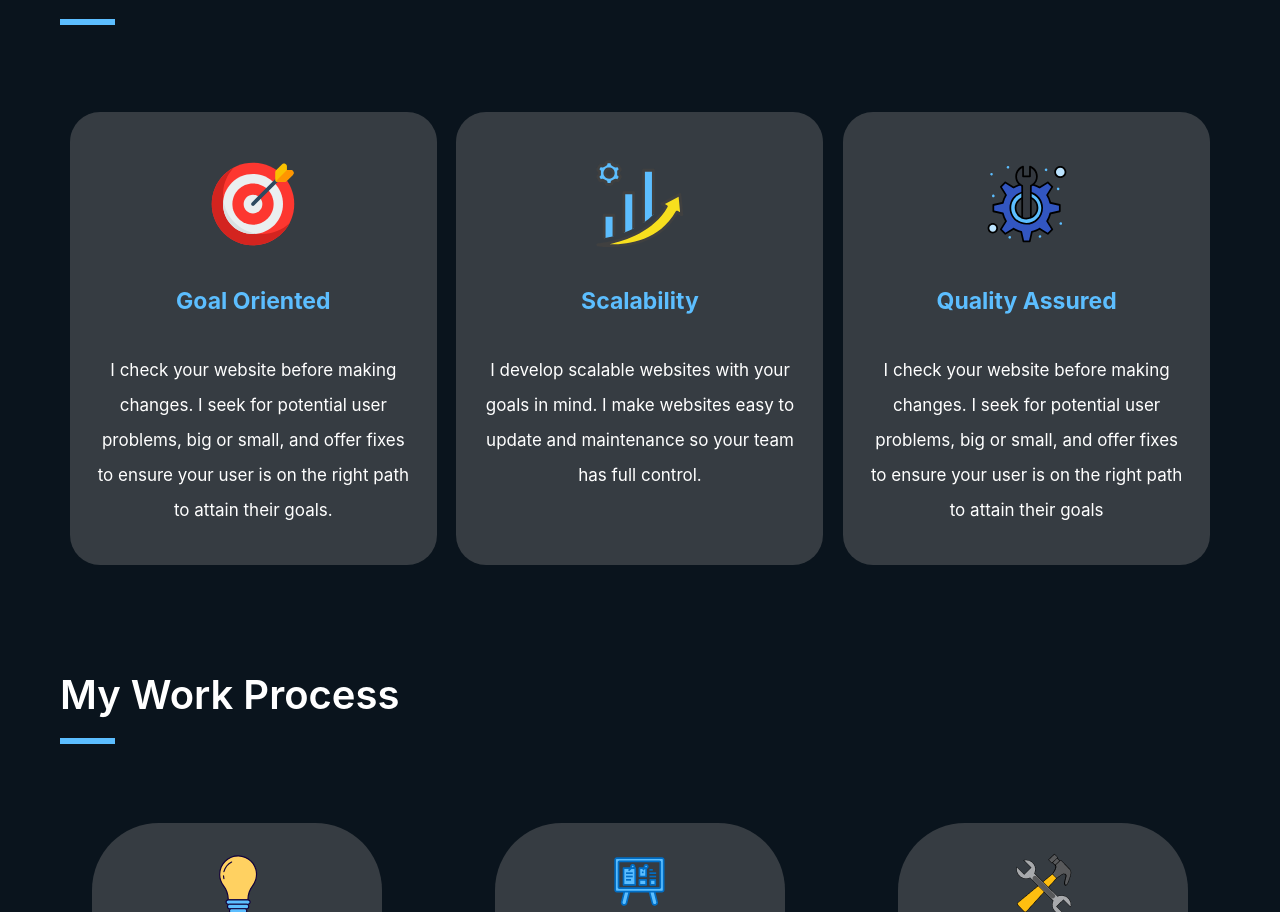
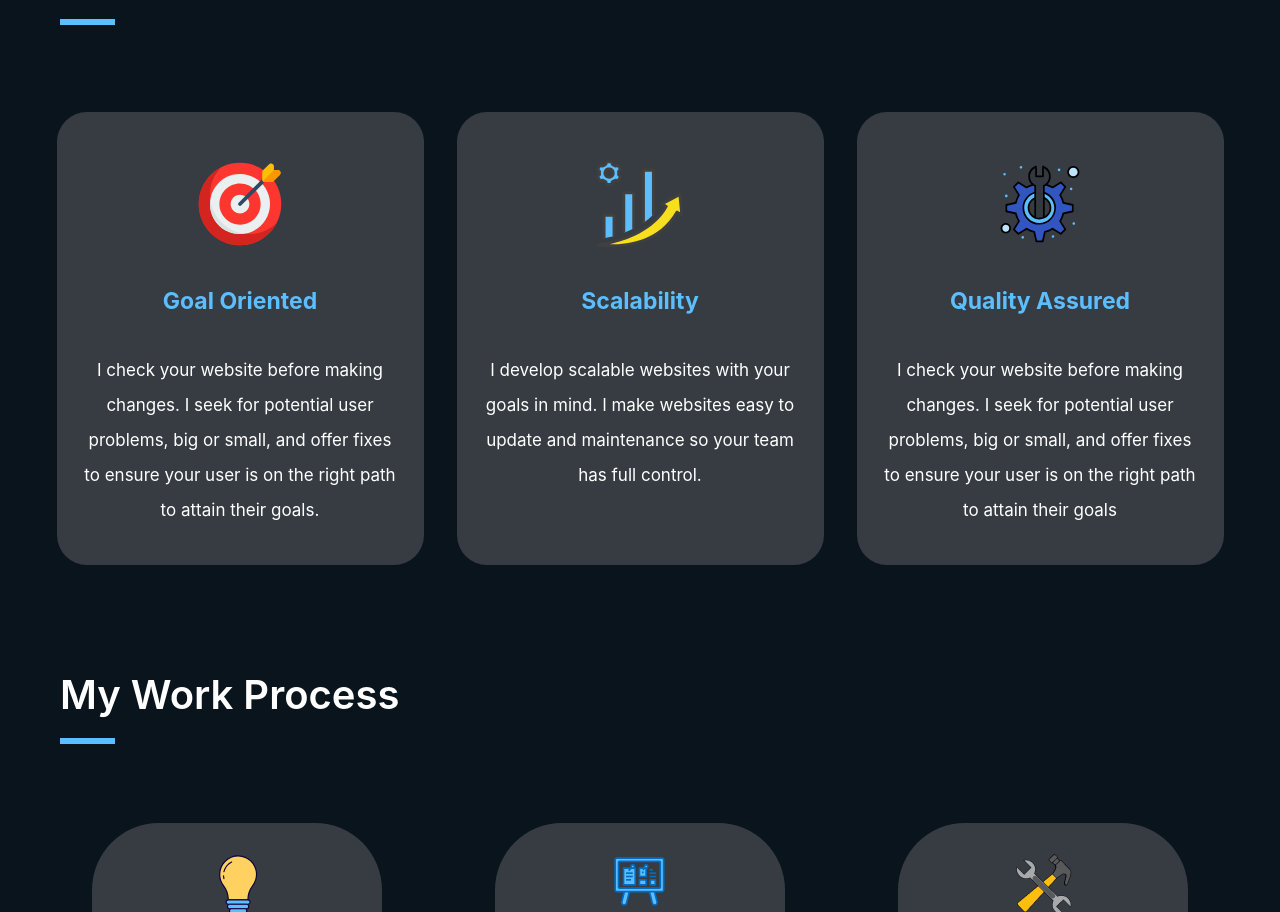
Before and after one commit to Itzadetunji/my-website, a Next.js app: page /about in a window 1280 px wide. Shown: the part 881-1793 px from the top of the page. Built offline with nearby package versions, Linux system fonts and the light colour scheme.

Commit message:
Chore: Completed servicecard again ✅

```diff
--- a/pages/about.tsx
+++ b/pages/about.tsx
@@ -121,7 +121,7 @@ const about: NextPage = () => {
             <p className='text-white font-[600] text-[40px]'>My Services</p>
             <hr className='light-blue border-[3px] w-[55px] mt-[13px]'/>
           </div>
-          <div className='mt-[79px] md:mt-[86.5px] flex flex-col lg:grid lg:grid-cols-3 space-y-[102px] lg:space-y-0'>
+          <div className='mt-[79px] -mx-[60px] lg:-mx-[20px]  md:mt-[86.5px] flex flex-col lg:grid lg:grid-cols-3 space-y-[102px] lg:space-y-0'>
             <ServiceCard
               iconPath={'bullseye.svg'}
               title={'Goal Oriented'}
--- a/pages/components/ServiceCard.tsx
+++ b/pages/components/ServiceCard.tsx
@@ -9,7 +9,7 @@ interface cardProps {
 
 const ServiceCard: React.FC<cardProps> = ({iconPath, title, description}) => {
   return (
-    <div className='grey w-[300px] sm:w-[367px] lg:w-[250px] xl:w-[367px] rounded-[30px] mx-auto custom-shadow duration-500 ease-in delay-[10ms]'>
+    <div className='grey w-[300px] sm:w-[367px] lg:w-[290px] xl:w-[367px] rounded-[30px] mx-auto custom-shadow duration-500 ease-in delay-[10ms]'>
       <div className='flex flex-col'>
         <img src={`/icons/service-icons/${iconPath}`} alt="" className='w-[90px] h-[90px] items-center justify-center mx-auto mt-[47px]'/>
         <p className='text-center text-white pt-[35px] font-bold light-blue-text text-[23px]'>{title}</p>
```
